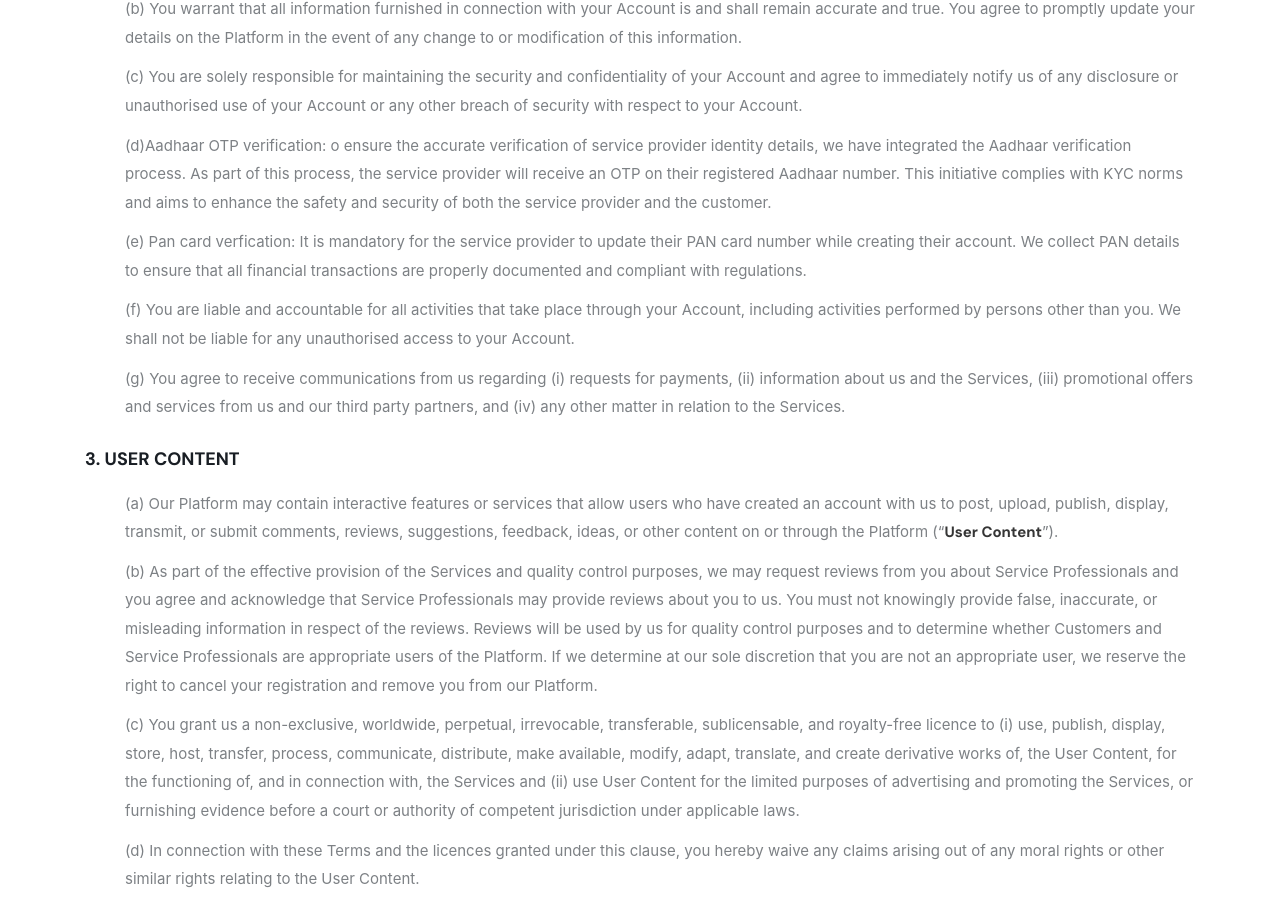
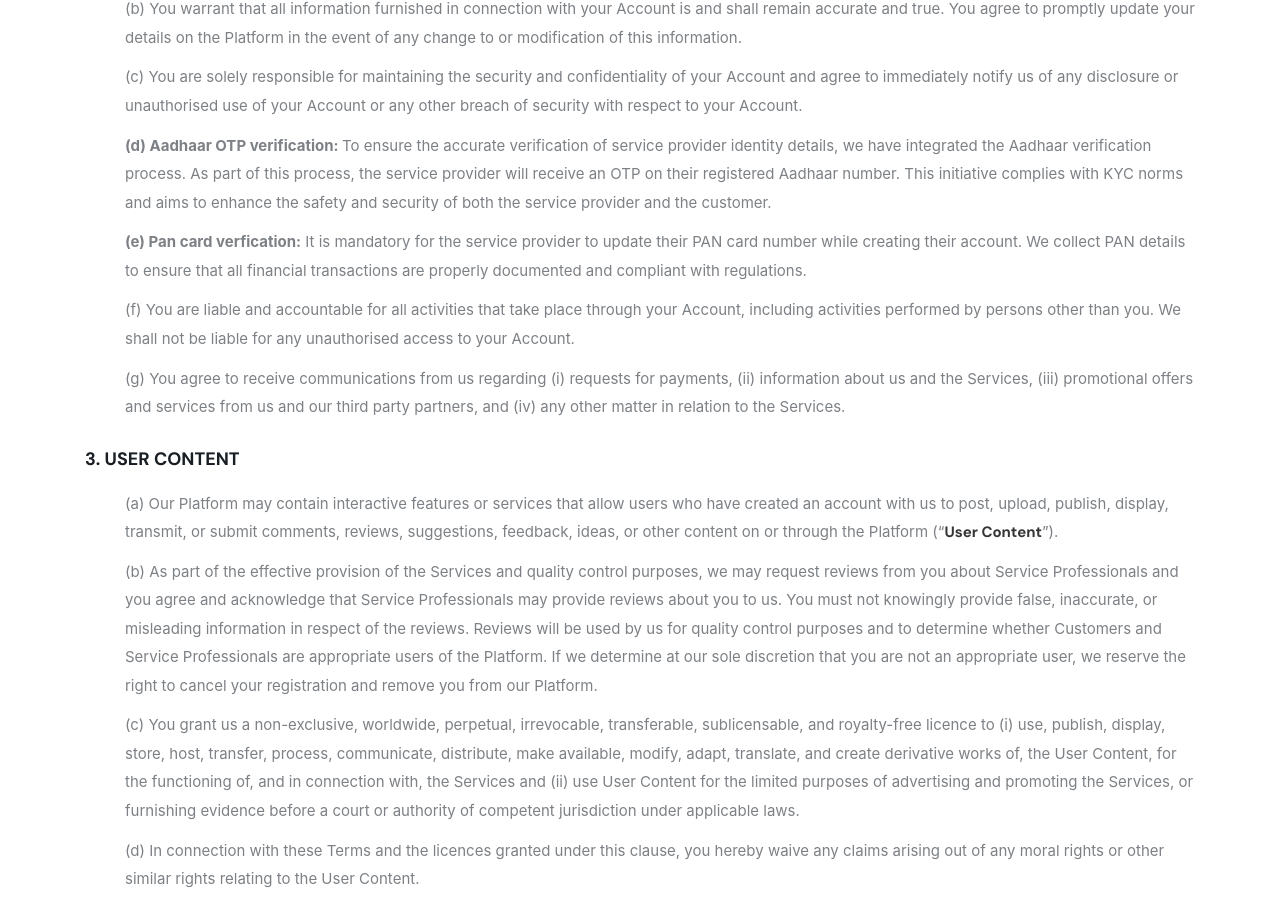
Before and after one commit to grownext-consultancy-services/homeneedspro-website, a plain HTML site: page termsandconditions.html in a window 1280 px wide. Shown: the part 1591-2501 px from the top of the page. Drawn offline with nearby package versions, Linux system fonts and the light colour scheme.

Commit message:
Update termsandconditions.html

```diff
--- a/termsandconditions.html
+++ b/termsandconditions.html
@@ -162,9 +162,9 @@
                   Account or any other breach of security with respect to your
                   Account.
                 </li>
-<li>
-(d)Aadhaar OTP verification: o ensure the accurate verification of service provider identity details, we have integrated the Aadhaar verification process. As part of this process, the service provider will receive an OTP on their registered Aadhaar number. This initiative complies with KYC norms and aims to enhance the safety and security of both the service provider and the customer.</li>
- <li> (e) Pan card verfication: It is mandatory for the service provider to update their PAN card number while creating their account. We collect PAN details to ensure that all financial transactions are properly documented and compliant with regulations.
+<li><b>(d) Aadhaar OTP verification: </b>
+To ensure the accurate verification of service provider identity details, we have integrated the Aadhaar verification process. As part of this process, the service provider will receive an OTP on their registered Aadhaar number. This initiative complies with KYC norms and aims to enhance the safety and security of both the service provider and the customer.</li>
+ <li> <b>(e) Pan card verfication:</b> It is mandatory for the service provider to update their PAN card number while creating their account. We collect PAN details to ensure that all financial transactions are properly documented and compliant with regulations.  </li>
 
 
 
```
